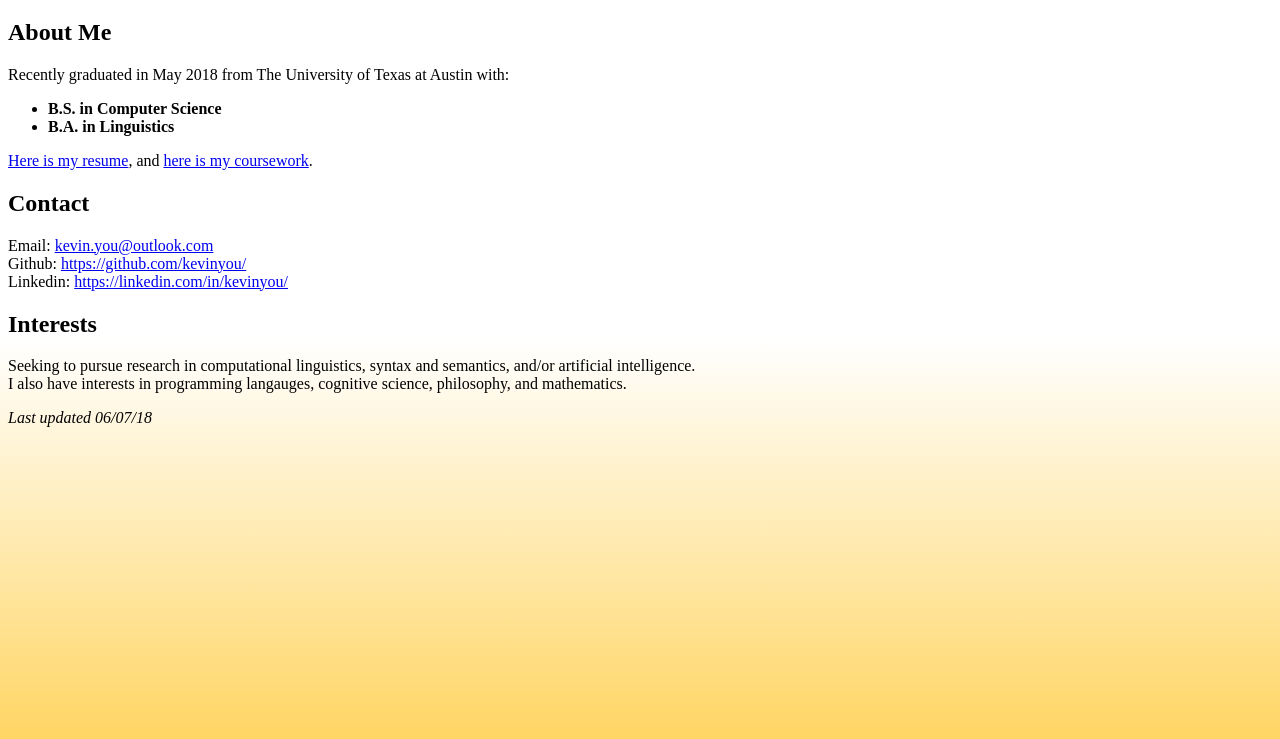
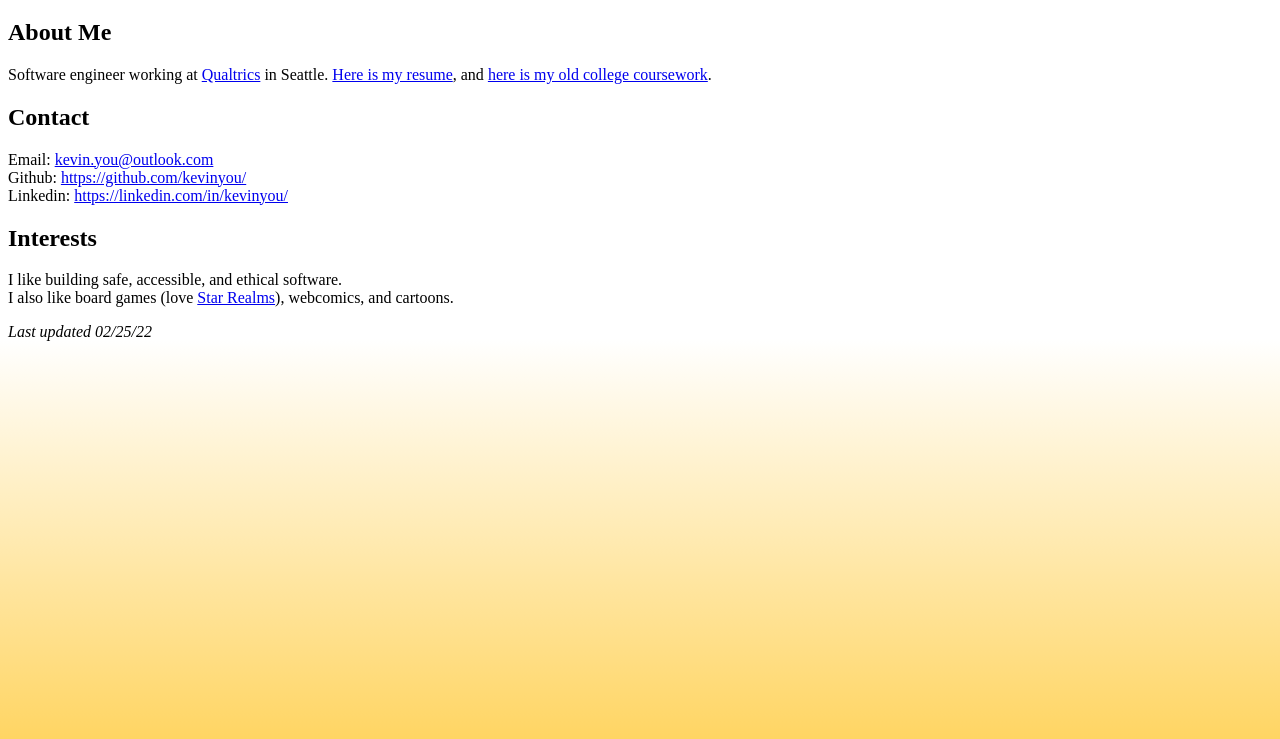
Before and after one commit to kevinyou/kevinyou.github.io, a plain HTML site: page index.html in a window 1280 px wide. Shown: the part 61-800 px from the top of the page. Drawn offline with Linux system fonts and the light colour scheme.

Commit message:
Fixed link

```diff
--- a/index.html
+++ b/index.html
@@ -8,17 +8,8 @@
 		<h1>Dong Hyeon "Kevin" You</h1>
 		<h2>About Me</h2>
 		<p>
-			Recently graduated in May 2018 from The University of Texas at Austin with:
-<ul>
-	<li><b>
-
-			B.S. in Computer Science
-	</b></li>
-	<li><b>
-			B.A. in Linguistics
-	 </b></li>
-</ul>
-<a href="resume/resume.pdf">Here is my resume</a>, and <a href="course.html">here is my coursework</a>.
+    Software engineer working at <a href="https://www.qualtrics.com/">Qualtrics</a> in Seattle.
+<a href="resume/kevinyou-resume.pdf">Here is my resume</a>, and <a href="course.html">here is my old college coursework</a>.
 		</p>
 		<h2>Contact</h2>
 		<p>
@@ -28,8 +19,8 @@
 		</p>
 		<h2>Interests</h2>
 		<p>
-			Seeking to pursue research in computational linguistics, syntax and semantics, and/or artificial intelligence. <br>
-			I also have interests in programming langauges, cognitive science, philosophy, and mathematics. <br>
+    I like building safe, accessible, and ethical software.<br>
+    I also like board games (love <a href="https://www.starrealms.com/">Star Realms</a>), webcomics, and cartoons.<br>
 		</p>
         <!--
 		<h2>Personal</h2>
@@ -38,6 +29,6 @@
 		</p>
 -->
 
-		<p><i>Last updated 06/07/18</i></p>
+		<p><i>Last updated 02/25/22</i></p>
 	</body>
 </html>
```
